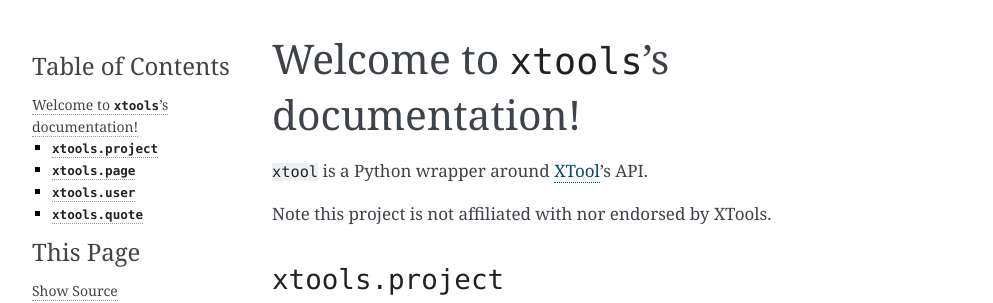
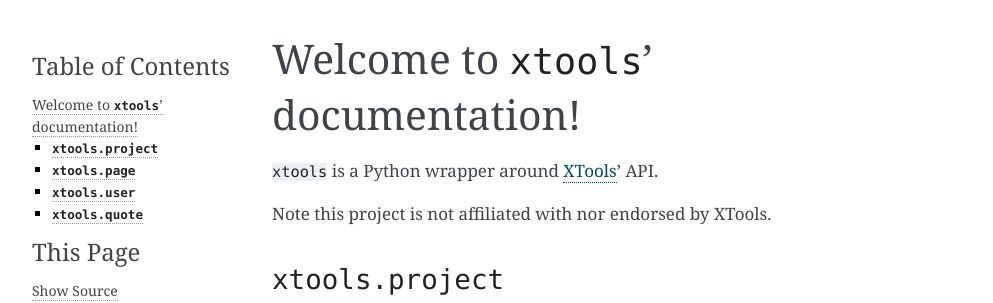
Before and after one commit to bfontaine/xtools, a Sphinx documentation site: the page built from docs/index.rst, in a window 1280 px wide. Shown: the top 303 px of the page, without its empty margins (148-1141 px from the left). Built offline with Sphinx 7.4.7, drawn with Linux system fonts in a browser that asks for light colours.

Commit message:
doc typos

```diff
--- a/docs/index.rst
+++ b/docs/index.rst
@@ -3,14 +3,14 @@
    You can adapt this file completely to your liking, but it should at least
    contain the root `toctree` directive.
 
-Welcome to ``xtools``'s documentation!
-======================================
+Welcome to ``xtools``' documentation!
+=====================================
 
-``xtool`` is a Python wrapper around XTool_’s API.
+``xtools`` is a Python wrapper around XTools_’ API.
 
 Note this project is not affiliated with nor endorsed by XTools.
 
-.. _XTool: https://xtools.wmflabs.org/
+.. _XTools: https://xtools.wmflabs.org/
 
 .. toctree::
    :maxdepth: 2
```
Also changed, not shown: README.md (+1 -1 lines).
